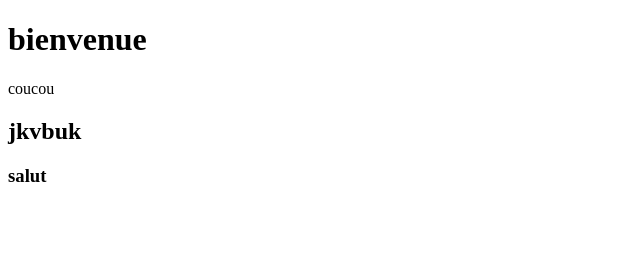
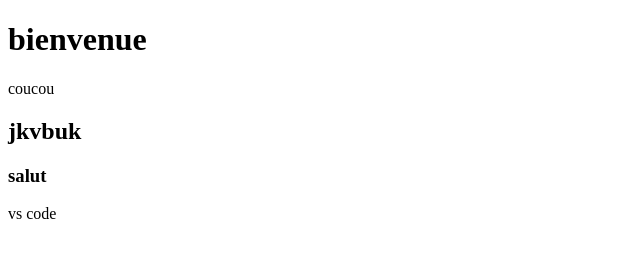
Before and after one commit to jojo1325/test, a plain HTML site: page index.html in a window 1280 px wide. Shown: the full height of the page, 0-640 px from the left. Drawn offline with Linux system fonts and the light colour scheme.

Commit message:
3e commit

```diff
--- a/index.html
+++ b/index.html
@@ -10,5 +10,6 @@
     <p>coucou</p>
     <h2>jkvbuk</h2>
     <h3>salut</h3>
+    <p>vs code</p>
   </body>
 </html>
```
